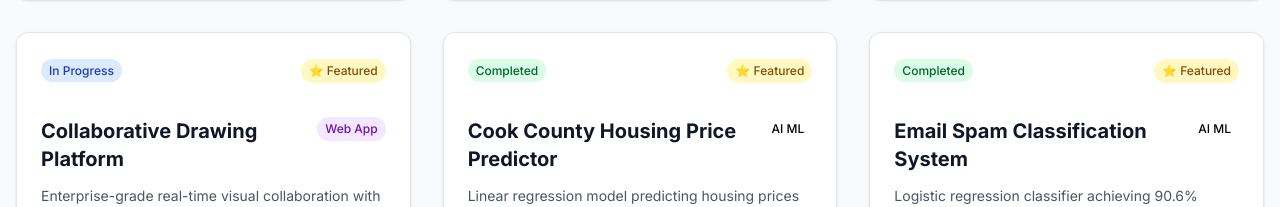
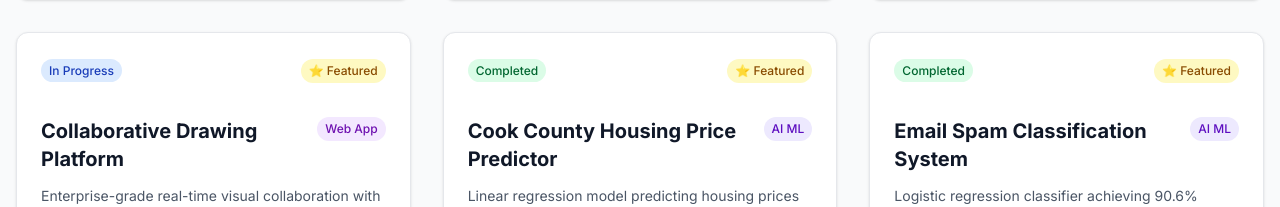
Before and after one commit to NicoV7/my-portfolio, a Next.js app: page /projects in a window 1280 px wide. Shown: the part 822-1029 px from the top of the page. Built offline with nearby package versions, Linux system fonts and the light colour scheme.

Commit message:
Deployment Fix: Missing color for AI-ML category

```diff
--- a/src/app/components/ProjectCard.tsx
+++ b/src/app/components/ProjectCard.tsx
@@ -26,6 +26,7 @@ const categoryColors = {
   'game': 'bg-red-100 text-red-800 dark:bg-red-900/30 dark:text-red-300 night:bg-red-900/20 night:text-red-400',
   'graphics': 'bg-teal-100 text-teal-800 dark:bg-teal-900/30 dark:text-teal-300 night:bg-teal-900/20 night:text-teal-400',
   'security': 'bg-amber-100 text-amber-800 dark:bg-amber-900/30 dark:text-amber-300 night:bg-orange-900/20 night:text-orange-400',
+  'AI-ML': 'bg-violet-100 text-violet-800 dark:bg-violet-900/30 dark:text-violet-300 night:bg-violet-900/20 night:text-violet-400',
   'other': 'bg-gray-100 text-gray-800 dark:bg-gray-900/30 dark:text-gray-300 night:bg-gray-900/20 night:text-gray-400'
 }
 
```
